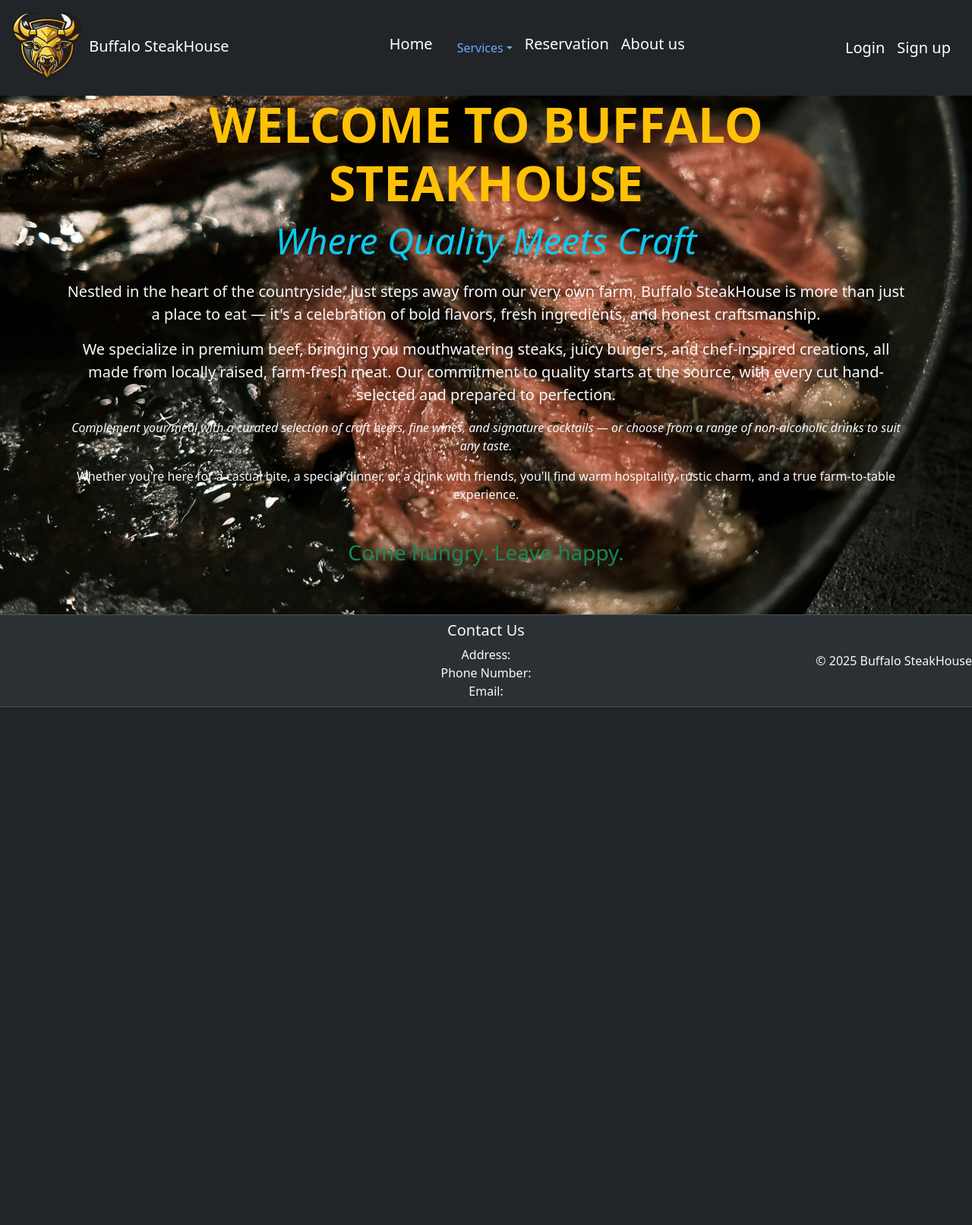
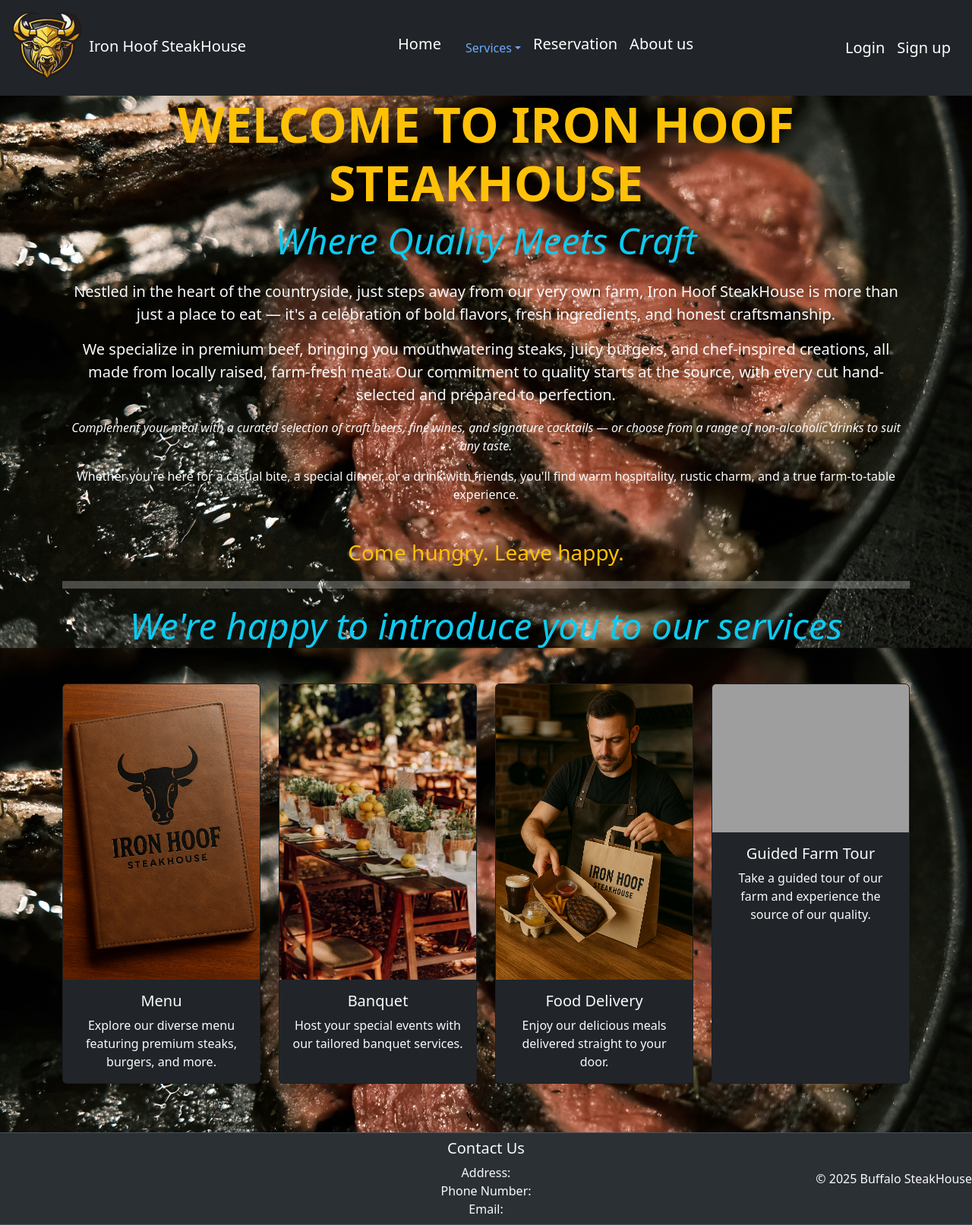
Before and after one commit to Lampa97/Restaurant-webapp, a Django app: template restaurant/templates/restaurant/home.html in a window 1280 px wide. Shown: the whole page at 76% size. Before the commit the page ends 931 px from the top, so only its background shows below. Run offline with Django 5.2, Linux system fonts and the light colour scheme; the template is opened without the code that fills it, so the values that code supplies are empty; some libraries are stand-ins or nearby versions; grey boxes are pictures that could not be loaded.

Commit message:
added services info on the main page

```diff
--- a/restaurant/templates/restaurant/home.html
+++ b/restaurant/templates/restaurant/home.html
@@ -5,13 +5,15 @@
 {% block title %} Home {% endblock %}
 
 {% block content %}
+
 <figure class="text-center text-light">
+
     <h1 class="display-3 fw-bold text-uppercase text-warning">
-        Welcome to Buffalo SteakHouse
+        Welcome to Iron Hoof SteakHouse
     </h1>
     <h2 class="display-5 text-info fst-italic">Where Quality Meets Craft</h2>
     <p class="lead mt-4">
-        Nestled in the heart of the countryside, just steps away from our very own farm, Buffalo SteakHouse is more than just a place to eat — it's a celebration of bold flavors, fresh ingredients, and honest craftsmanship.
+        Nestled in the heart of the countryside, just steps away from our very own farm, Iron Hoof SteakHouse is more than just a place to eat — it's a celebration of bold flavors, fresh ingredients, and honest craftsmanship.
     </p>
     <p class="fs-5">
         We specialize in premium beef, bringing you mouthwatering steaks, juicy burgers, and chef-inspired creations, all made from locally raised, farm-fresh meat. Our commitment to quality starts at the source, with every cut hand-selected and prepared to perfection.
@@ -22,6 +24,47 @@
     <p class="fw-light">
         Whether you're here for a casual bite, a special dinner, or a drink with friends, you'll find warm hospitality, rustic charm, and a true farm-to-table experience.
     </p>
-    <h3 class="text-success mt-5">Come hungry. Leave happy.</h3>
+    <h3 class="text-warning mt-5">Come hungry. Leave happy.</h3>
+<hr style="border: 5px solid white; margin: 20px 0;">
+<h2 class="display-5 text-info fst-italic text-center">We're happy to introduce you to our services</h2>
+<div class="row row-cols-1 row-cols-md-2 row-cols-lg-4 g-4 mt-4">
+  <div class="col">
+    <div class="card bg-dark text-light h-100">
+        <img src="{% static 'images/menu.png' %}" class="card-img-top" alt="...">
+      <div class="card-body text-center">
+        <h5 class="card-title">Menu</h5>
+        <p class="card-text">Explore our diverse menu featuring premium steaks, burgers, and more.</p>
+      </div>
+    </div>
+  </div>
+  <div class="col">
+    <div class="card bg-dark text-light h-100">
+        <img src="{% static 'images/banquet.avif' %}" class="card-img-top" alt="...">
+      <div class="card-body text-center">
+        <h5 class="card-title">Banquet</h5>
+        <p class="card-text">Host your special events with our tailored banquet services.</p>
+      </div>
+    </div>
+  </div>
+  <div class="col">
+    <div class="card bg-dark text-light h-100">
+        <img src="{% static 'images/delivery.png' %}" class="card-img-top" alt="...">
+      <div class="card-body text-center">
+        <h5 class="card-title">Food Delivery</h5>
+        <p class="card-text">Enjoy our delicious meals delivered straight to your door.</p>
+      </div>
+    </div>
+  </div>
+  <div class="col">
+    <div class="card bg-dark text-light h-100">
+        <img src="{% static 'images/tour.png' %}" class="card-img-top" alt="...">
+      <div class="card-body text-center">
+        <h5 class="card-title">Guided Farm Tour</h5>
+        <p class="card-text">Take a guided tour of our farm and experience the source of our quality.</p>
+      </div>
+    </div>
+  </div>
+</div>
 </figure>
+
 {% endblock %}
--- a/restaurant/templates/restaurant/includes/header.html
+++ b/restaurant/templates/restaurant/includes/header.html
@@ -4,7 +4,7 @@
     <div class="container-fluid">
         <a class="navbar-brand" href="restaurant:home">
             <img src="{% static 'images/buffalo.png' %}" alt="Logo" width="100" height="100" class="d-inline-block align-text-center">
-            Buffalo SteakHouse
+            Iron Hoof SteakHouse
         </a>
         <ul class="nav justify-content-center">
             <li class="nav-item">
--- a/templates/base.html
+++ b/templates/base.html
@@ -7,7 +7,7 @@
     <link rel="stylesheet" type="text/css" href="/static/css/bootstrap.min.css">
 
 </head>
-<body class="bg-image d-flex flex-column vh-100" style="background-image: url('/static/images/background.jpg'); background-size: cover; background-position: center;">
+<body class="bg-image d-flex flex-column vh-100" style="background-image: url('/static/images/background.jpg'); background-size: cover; background-position: center; background-attachment: fixed;">
 {% include "restaurant/includes/header.html" %}
 <main class="flex-grow-1 pb-5">
     <div class="container">
```
Also changed, not shown: static/images/banquet.avif (added), static/images/delivery.jpg (added), static/images/delivery.png (added), static/images/menu.png (added), 1 other file.
